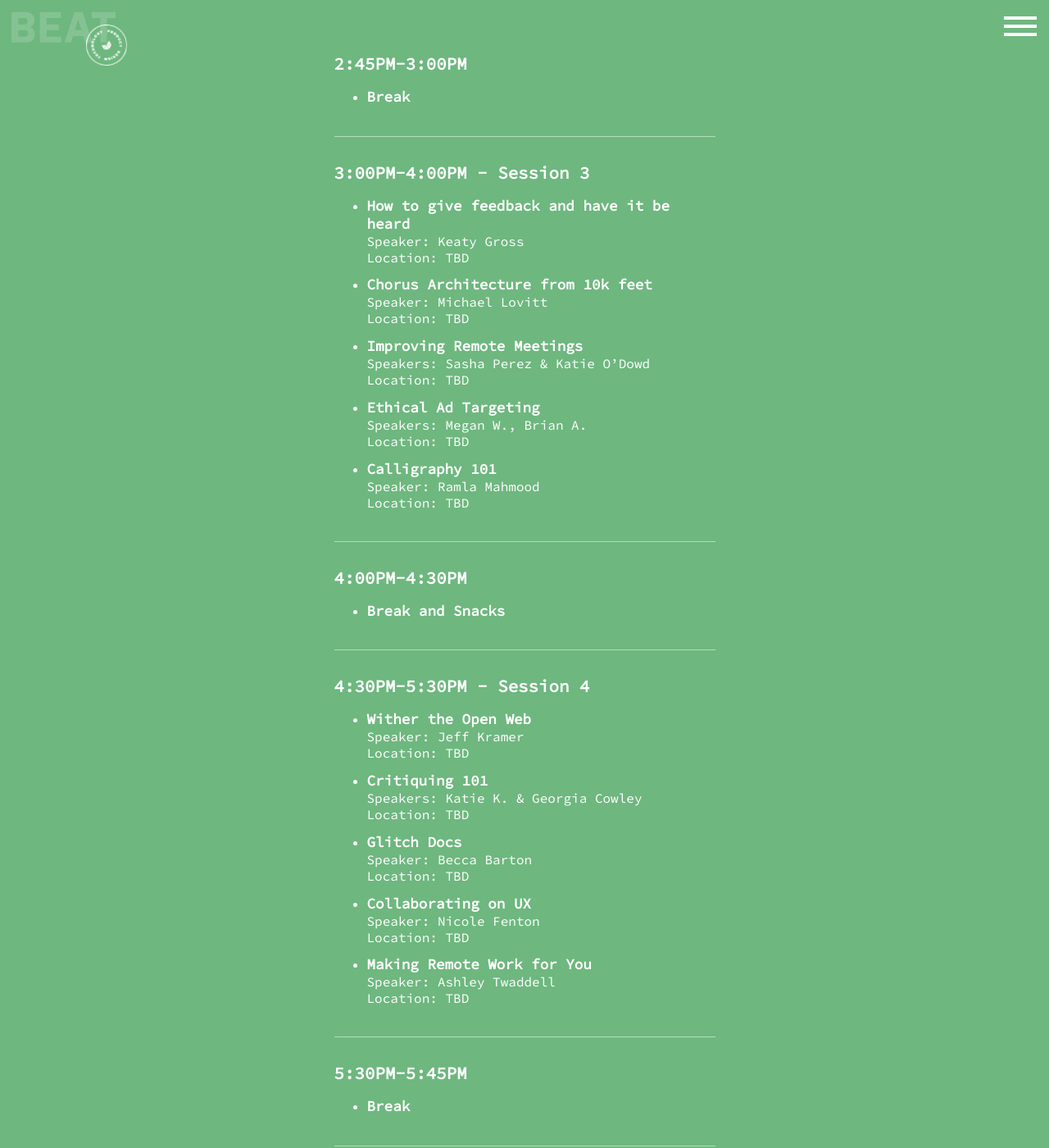
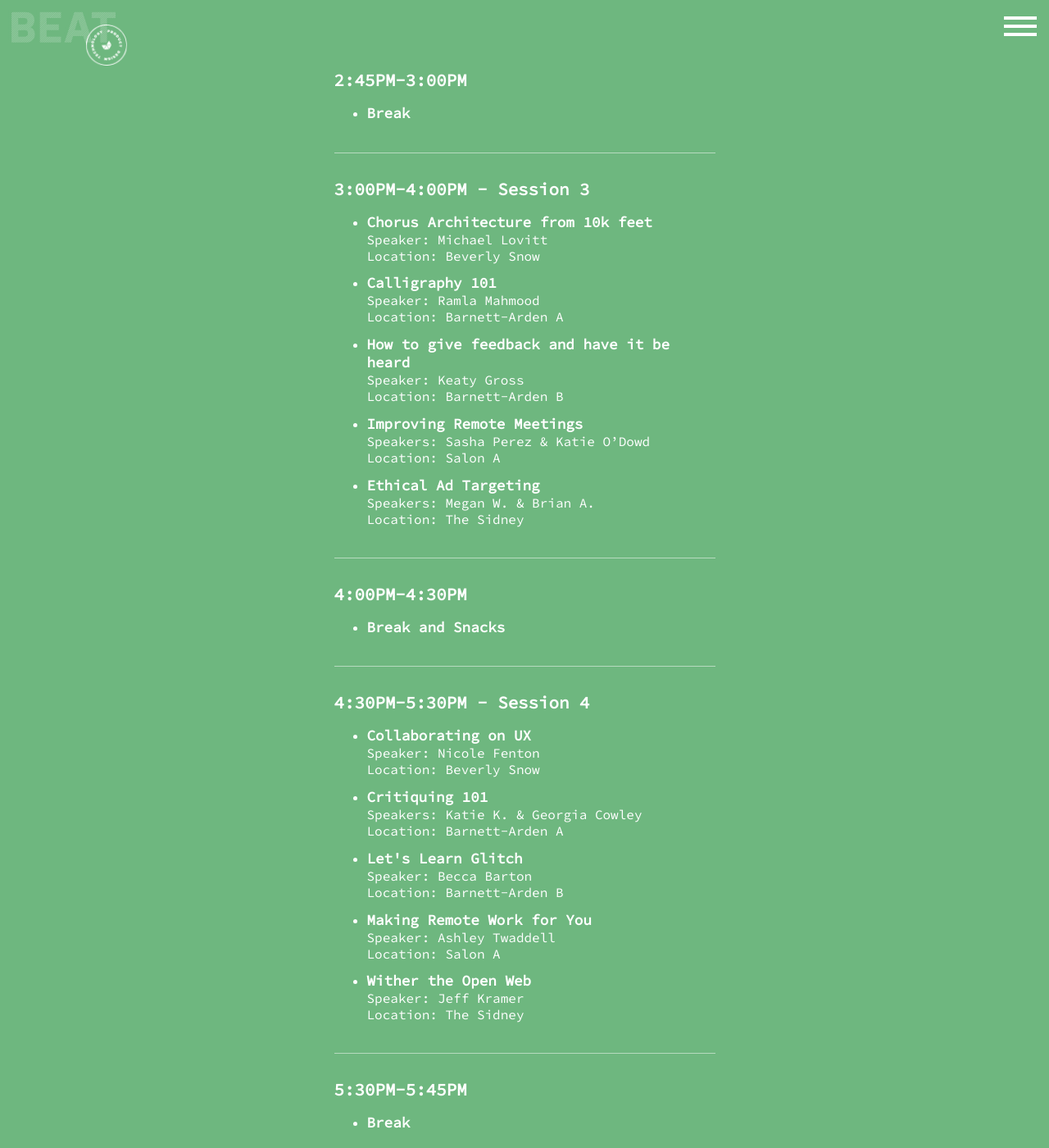
Before and after one commit to voxmedia/beat, a Jekyll site: the page built from _posts/2019-02-13-schedule.markdown, in a window 1280 px wide and 1400 px high, scrolled down 2814 px. Shown: the whole window at 82% size. Built offline with Jekyll 4.4.1, drawn with Linux system fonts in a browser that asks for light colours; some of the changed text lies outside the part shown.

Commit message:
schedule updates

```diff
--- a/_posts/2019-02-13-schedule.markdown
+++ b/_posts/2019-02-13-schedule.markdown
@@ -47,10 +47,10 @@ layout: page
   <p>
     <b>10:00AM-11:15AM - Session 1</b>
     <ul>
-      <li><b>World Wide Work</b><br>Speaker: Ethan Marcotte<br>Location: TBD</li>
-      <li><b>Before/After Effects</b><br>Speaker: Alex Cheung<br>Location: TBD</li>
-      <li><b>Power of Edge Computing</b><br>Speaker: Josh Larson<br>Location: TBD</li>
-      <li><b>Astrology 101</b><br>Speaker: Tessa Harmon<br>Location: TBD</li>
+      <li><b>World Wide Work</b><br>Speaker: Ethan Marcotte<br>Location: Beverly Snow</li>
+      <li><b>Astrology 101</b><br>Speaker: Tessa Harmon<br>Location: Barnett-Aden A</li>
+      <li><b>Power of Edge Computing</b><br>Speaker: Josh Larson<br>Location: Barnett-Arden B</li>
+      <li><b>Before/After Effects</b><br>Speaker: Alex C. & Lauren O.<br>Location: Salon A</li>
     </ul>
   </p>
 
@@ -75,24 +75,24 @@ layout: page
   <p>
     <b>12:00PM-1:15PM - Session 2</b>
     <ul>
-      <li><b>Designing a Platform Without Losing Your Soul</b><br>Speaker: Mandy Brown<br>Location: TBD</li>
-      <li><b>Design Your Own Podcast</b><br>Speaker: Courtney Leonard<br>Location: TBD</li>
-      <li><b>FEE’s Guide to debugging Rails/SBN App</b><br>Speaker: Ben Alt<br>Location: TBD</li>
-      <li><b>Scriptwriting Software</b><br>Speaker: Malachi “Mac” Broadus<br>Location: TBD</li>
+      <li><b>Designing a Platform Without Losing Your Soul</b><br>Speaker: Mandy Brown<br>Location: Beverly Snow</li>
+      <li><b>Design Your Own Podcast</b><br>Speaker: Courtney Leonard<br>Location: Barnett-Arden A</li>
+      <li><b>FEE’s Guide to debugging Rails/SBN App</b><br>Speaker: Ben Alt<br>Location: Barnett-Arden B</li>
+      <li><b>Scriptwriting Software</b><br>Speaker: Malachi “Mac” Broadus<br>Location: Salon A</li>
     </ul>
   </p>
 
   <p>
     <b>1:15PM-2:15PM</b>
     <ul>
-      <li><b>Lunch</b></li>
+      <li><b>Lunch</b><br>Location: Beverly Snow</li>
     </ul>
   </p>
 
   <p>
     <b>2:15PM-2:45PM</b>
     <ul>
-      <li><b>Keynote Speaker - Trei Brundrett</b><br>Location: TBD</li>
+      <li><b>Keynote Speaker - Trei Brundrett</b><br>Location: Beverly Snow</li>
     </ul>
   </p>
 
@@ -106,11 +106,11 @@ layout: page
   <p>
     <b>3:00PM-4:00PM - Session 3</b>
     <ul>
-      <li><b>How to give feedback and have it be heard</b><br>Speaker: Keaty Gross<br>Location: TBD</li>
-      <li><b>Chorus Architecture from 10k feet</b><br>Speaker: Michael Lovitt<br>Location: TBD</li>
-      <li><b>Improving Remote Meetings</b><br>Speakers: Sasha Perez & Katie O’Dowd<br>Location: TBD</li>
-      <li><b>Ethical Ad Targeting</b><br>Speakers: Megan W., Brian A.<br>Location: TBD</li>
-      <li><b>Calligraphy 101</b><br>Speaker: Ramla Mahmood<br>Location: TBD</li>
+      <li><b>Chorus Architecture from 10k feet</b><br>Speaker: Michael Lovitt<br>Location: Beverly Snow</li>
+      <li><b>Calligraphy 101</b><br>Speaker: Ramla Mahmood<br>Location: Barnett-Arden A</li>
+      <li><b>How to give feedback and have it be heard</b><br>Speaker: Keaty Gross<br>Location: Barnett-Arden B</li>
+      <li><b>Improving Remote Meetings</b><br>Speakers: Sasha Perez & Katie O’Dowd<br>Location: Salon A</li>
+      <li><b>Ethical Ad Targeting</b><br>Speakers: Megan W. & Brian A.<br>Location: The Sidney</li>
     </ul>
   </p>
 
@@ -124,11 +124,11 @@ layout: page
   <p>
     <b>4:30PM-5:30PM - Session 4</b>
     <ul>
-      <li><b>Wither the Open Web</b><br>Speaker: Jeff Kramer<br>Location: TBD</li>
-      <li><b>Critiquing 101</b><br>Speakers: Katie K. & Georgia Cowley<br>Location: TBD</li>
-      <li><b>Glitch Docs</b><br>Speaker: Becca Barton<br>Location: TBD</li>
-      <li><b>Collaborating on UX</b><br>Speaker: Nicole Fenton<br>Location: TBD</li>
-      <li><b>Making Remote Work for You</b><br>Speaker: Ashley Twaddell<br>Location: TBD</li>
+      <li><b>Collaborating on UX</b><br>Speaker: Nicole Fenton<br>Location: Beverly Snow</li>
+      <li><b>Critiquing 101</b><br>Speakers: Katie K. & Georgia Cowley<br>Location: Barnett-Arden A</li>
+      <li><b>Let's Learn Glitch</b><br>Speaker: Becca Barton<br>Location: Barnett-Arden B</li>
+      <li><b>Making Remote Work for You</b><br>Speaker: Ashley Twaddell<br>Location: Salon A</li>
+      <li><b>Wither the Open Web</b><br>Speaker: Jeff Kramer<br>Location: The Sidney</li>
     </ul>
   </p>
 
@@ -184,7 +184,7 @@ layout: page
     <b>8:00AM-8:45AM</b>
     <ul>
       <li><b>Breakfast</b><br>Location: Beverly Snow Room</li>
-      <li><b>Parents ERG Breakfast Meetup</b><br>Location: TBD</li>
+      <li><b>Parents ERG Breakfast Meetup</b><br>Location: Barnett-Arden A</li>
     </ul>
   </p>
 
@@ -212,11 +212,11 @@ layout: page
   <p>
     <b>10:15AM-11:30AM - Session 1</b>
     <ul>
-      <li><b>Diversity, Equity & Inclusion (+1)</b><br>Speaker: Nicole Sanchez<br>Location: TBD</li>
-      <li><b>Unlocking Invision</b><br>Speaker: Justo Garcia<br>Location: TBD</li>
-      <li><b>What’s Happening in Production Now?</b><br>Speaker: Blake Thomson<br>Location: TBD</li>
-      <li><b>Chased by Waterfalls: Iterating on Products...</b><br>Speaker: Max Martin<br>Location: TBD</li>
-      <li><b>Peer Mentorship</b><br>Speakers: Marie Connelly & Nozlee Samadzadeh<br>Location: TBD</li>
+      <li><b>Peer Mentorship</b><br>Speakers: Marie Connelly & Nozlee Samadzadeh<br>Location: Beverly Snow</li>
+      <li><b>What’s Happening in Production Now?</b><br>Speaker: Blake Thomson<br>Location: Barnett-Arden A</li>
+      <li><b>Diversity, Equity & Inclusion (+1)</b><br>Speaker: Nicole Sanchez<br>Location: Barnett-Aden B</li>
+      <li><b>Chased by Waterfalls: Iterating on Products...</b><br>Speaker: Max Martin<br>Location: Salon A</li>
+      <li><b>Unlocking Invision</b><br>Speaker: Justo Garcia<br>Location: The Sidney</li>
     </ul>
   </p>
 
@@ -239,25 +239,25 @@ layout: page
   <p>
     <b>12:00PM-1:00PM</b>
     <ul>
-      <li><b>Lunch</b></li>
+      <li><b>Lunch</b><br>Location: Beverly Snow</li>
     </ul>
   </p>
 
   <p>
     <b>1:00PM-2:00PM - Session 2</b>
     <ul>
-      <li><b>Scaling Productive Comms</b><br>Speaker: Livia Labate<br>Location: TBD</li>
-      <li><b>Meditation 101</b><br>Speaker: Anna Graves<br>Location: TBD</li>
-      <li><b>Stop Working...Financial Independence</b><br>Speaker: Kyle Johnson<br>Location: TBD</li>
-      <li><b>Imposter Syndrome</b><br>Speakers: Krissy K, Colleen G, Ben A.<br>Location: TBD</li>
-      <li><b>Elections & Tech (+1)</b><br>Speaker: Chris Coletta<br>Location: TBD</li>
+      <li><b>Imposter Syndrome</b><br>Speakers: Krissy K, Colleen G, Ben A.<br>Location: Beverly Snow</li>
+      <li><b>Scaling Productive Comms</b><br>Speaker: Livia Labate<br>Location: Barnett-Aden A</li>
+      <li><b>Stop Working...Financial Independence</b><br>Speaker: Kyle Johnson<br>Location: Barnett-Aden B</li>
+      <li><b>Elections & Tech (+1)</b><br>Speaker: Chris Coletta<br>Location: Salon A</li>
+      <li><b>Meditation 101</b><br>Speaker: Anna Graves<br>Location: Yoga Room</li>
     </ul>
   </p>
 
   <p>
     <b>2:00PM-2:15PM</b>
     <ul>
-      <li><b>Lunch</b></li>
+      <li><b>Break</b></li>
     </ul>
   </p>
 
```
Also changed, not shown: other parts of _posts/2019-02-13-schedule.markdown (+2 -2 lines), 2 other files.
